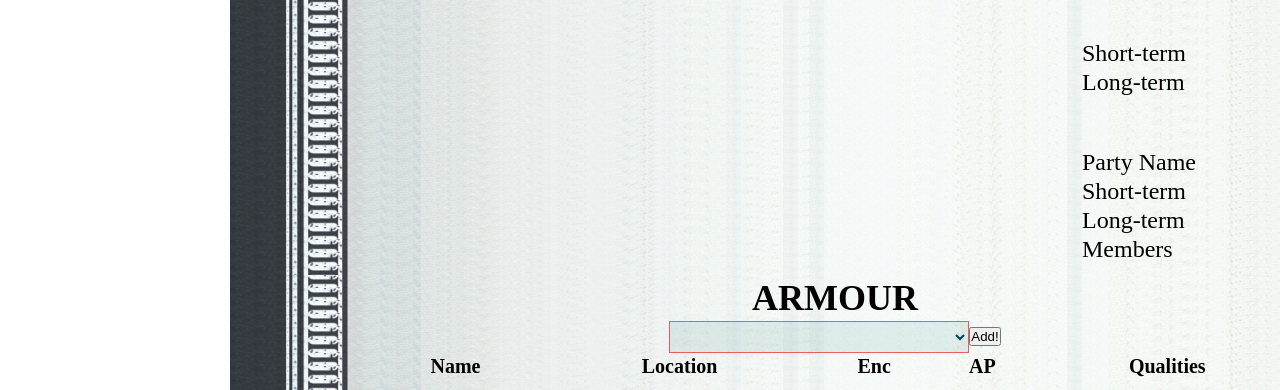
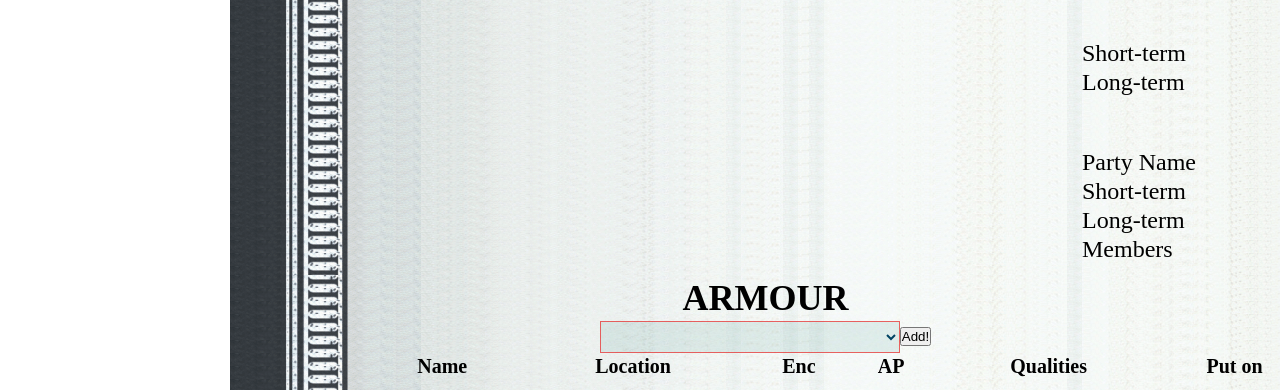
Before and after one commit to asarbs/WarhammerFantasyRoleplayVirtualGM, a Django app: page /wfrpg_gm/viewCharacter/1 in a window 1280 px wide. Shown: the part 966-1356 px from the top of the page. Run offline with Django 3.2, Linux system fonts and the light colour scheme; a user stored in the database is signed in; tables that the repository leaves empty hold one stand-in row (values such as "Sample post"); lists and menus that the app fills with data are empty; some web fonts are replaced.

Commit message:
select armour and update armour point on diagram

```diff
--- a/WarhammerFantasyRoleplayVirtualGM_site/WarhammerFantasyRoleplayVirtualGM_app/templates/viewCharacter.html
+++ b/WarhammerFantasyRoleplayVirtualGM_site/WarhammerFantasyRoleplayVirtualGM_app/templates/viewCharacter.html
@@ -463,6 +463,9 @@
                 <th>
                     Qualities
                 </th>
+                <th>
+                    Put on
+                </th>
             </tr>
         </table>
         <div class="sheer2_left_bottom">
@@ -562,13 +565,13 @@
     </div>
     <div class="sheer2_right">
         <div class="sheet2_ap">
-            <input type="text" id="head" name="fname">
-            <input type="text" id="left_arm" name="fname">
-            <input type="text" id="right_arm" name="fname">
-            <input type="text" id="body" name="fname">
-            <input type="text" id="left_leg" name="fname">
-            <input type="text" id="right_leg" name="fname">
-            <input type="text" id="shield" name="fname">
+            <input type="text" id="armour_put_on_head" name="fname">
+            <input type="text" id="armour_put_on_left_arm" name="fname">
+            <input type="text" id="armour_put_on_right_arm" name="fname">
+            <input type="text" id="armour_put_on_body" name="fname">
+            <input type="text" id="armour_put_on_left_leg" name="fname">
+            <input type="text" id="armour_put_on_right_leg" name="fname">
+            <input type="text" id="armour_put_on_shield" name="fname">
         </div>
         <div class="sheet2_wounds">
             <table border="0">
--- a/WarhammerFantasyRoleplayVirtualGM_site/static/main.css
+++ b/WarhammerFantasyRoleplayVirtualGM_site/static/main.css
@@ -425,26 +425,22 @@
     font-size: 150%;
     text-align: center;
 }
-
 div#main div.character_sheet div.characteristics input {
     height: 52px;
     width: 53px;
     position: relative;
     text-align: center;
 }
-
 div#main div.character_sheet div.right {
     /* background-color: #469933; */
     width: 700px;
     margin-left: 840px;
 }
-
 div#main div.character_sheet div.right div.fate_resistance_exp {
     /* background-color: #d9c721; */
     width: 700px;
     position:relative
 }
-
 div#main div.character_sheet div.right div.fate_resistance_exp div.fate {
     /* background-color: #10d010; */
     width: 150px;
@@ -473,13 +469,11 @@
     width: 43px;
     position: relative;
 }
-
 div#main div.character_sheet div.right div.fate_resistance_exp div.resilience {
     /* background-color: #9c23ba; */
     width: 320px;
     float: left;
 }
-
 div#main div.character_sheet div.right div.fate_resistance_exp div.resilience table {
     width: 140px;
     margin-left: 10px;
@@ -504,7 +498,6 @@
     width: 43px;
     position: relative;
 }
-
 div#main div.character_sheet div.right div.fate_resistance_exp div.resilience table tr td input#resilience_resilience {
     height: 37px;
     width: 105px;
@@ -517,13 +510,11 @@
     height: 37px;
     width: 110px;
 }
-
 div#main div.character_sheet div.right div.fate_resistance_exp div.experience {
     /* background-color: #993333; */
     width: 230px;
     float: left;
 }
-
 div#main div.character_sheet div.right div.fate_resistance_exp div.experience table {
     width: 140px;
     margin-left: 12px;
@@ -588,7 +579,6 @@
 div#main div.character_sheet div.right div.movement table tr td input {
     position: relative;
 }
-
 div#main div.character_sheet div.right div.movement table tr td input#movement_movement {
     height: 37px;
     width: 90px;
@@ -602,7 +592,6 @@
     height: 37px;
     width: 90px;
 }
-
 div#main div.character_sheet div.basic_skills {
     /* background-color: #993333; */
     width: 700px;
@@ -654,11 +643,9 @@
     width: 32px;
     position: relative;
 }
-
 div#main div.character_sheet div.talents_ambitions_party {
     margin-left: 840px;
 }
-
 div#main div.character_sheet div.talents {
     /* background-color: #993333; */
     width: 700px;
@@ -756,7 +743,6 @@
     /* background-color: #ddd91f; */
     width: 940px;
 }
-
 div#main div.character_sheet div.sheer2_left table.armour tr.block_name {
     font-size: 36px;
     text-align: center;
@@ -764,6 +750,12 @@
 div#main div.character_sheet div.sheer2_left table.armour tr.block_header {
     font-size: 20px;
     text-align: center;
+}
+div#main div.character_sheet div.sheer2_left table.armour tr.block_body td input.armour_put_on {
+    width: 18px;
+    height: 18px;
+    background: #22282e9f;
+    color: #004363;
 }
 
 div#main div.character_sheet div.sheer2_left div.sheer2_left_bottom {
@@ -882,42 +874,41 @@
     height: 50px;
 }
 
-div#main div.character_sheet div.sheer2_right div.sheet2_ap input#head {
+div#main div.character_sheet div.sheer2_right div.sheet2_ap input#armour_put_on_head {
     margin-left: 46px;
     margin-top: 120px;
     position: absolute;
 }
-div#main div.character_sheet div.sheer2_right div.sheet2_ap input#left_arm {
+div#main div.character_sheet div.sheer2_right div.sheet2_ap input#armour_put_on_left_arm {
     margin-left: 355px;
     margin-top: 190px;
     position: absolute;
 }
-div#main div.character_sheet div.sheer2_right div.sheet2_ap input#right_arm {
+div#main div.character_sheet div.sheer2_right div.sheet2_ap input#armour_put_on_right_arm {
     margin-left: 45px;
     margin-top: 280px;
     position: absolute;
 }
-div#main div.character_sheet div.sheer2_right div.sheet2_ap input#body {
+div#main div.character_sheet div.sheer2_right div.sheet2_ap input#armour_put_on_body {
     margin-left: 358px;
     margin-top: 358px;
     position: absolute;
 }
-div#main div.character_sheet div.sheer2_right div.sheet2_ap input#left_leg {
+div#main div.character_sheet div.sheer2_right div.sheet2_ap input#armour_put_on_left_leg {
     margin-left: 358px;
     margin-top: 552px;
     position: absolute;
 }
-div#main div.character_sheet div.sheer2_right div.sheet2_ap input#right_leg {
+div#main div.character_sheet div.sheer2_right div.sheet2_ap input#armour_put_on_right_leg {
     margin-left: 45px;
     margin-top: 455px;
     position: absolute;
 }
-div#main div.character_sheet div.sheer2_right div.sheet2_ap input#shield {
+div#main div.character_sheet div.sheer2_right div.sheet2_ap input#armour_put_on_shield {
     margin-left: 45px;
     margin-top: 590px;
     position: absolute;
 }
-
 div#main div.character_sheet div.sheer2_right div.sheet2_wounds {
 
 }
--- a/WarhammerFantasyRoleplayVirtualGM_site/static/view_character.js
+++ b/WarhammerFantasyRoleplayVirtualGM_site/static/view_character.js
@@ -183,6 +183,7 @@
     #armour_points
     #qualities_and_flaws
     #is_in_inventory
+    #put_on
     constructor(id, name, armour_type, price, encumbrance, availability, penalty, locations, armour_points, qualities_and_flaws, is_in_inventory) {
         this.#id = id;
         this.#name = name;
@@ -195,9 +196,9 @@
         this.#armour_points = armour_points;
         this.#qualities_and_flaws = qualities_and_flaws;
         this.#is_in_inventory = is_in_inventory
+        this.#put_on = false;
         console.log("Create Armour:" + this.name + "; this.#is_in_inventory:"+this.#is_in_inventory);
     }
-
     set name(name) {
         if(typeof name === "string")
             this.#name = name;
@@ -264,6 +265,23 @@
             throw "Armour ["+this.#name+"].is_in_inventory = " + is_in_inventory + " is not boolean";
         }
     }
+    set put_on(put_on) {
+        if(typeof put_on === "boolean" ){
+            if(this.#put_on != put_on){
+                this.#put_on = put_on;
+                console.log("Armour.put_on: name="+this.name+"; put_on="+this.#put_on)
+                this.put_on_update_ui();
+            } else {
+                console.log("Armour.put_on: name="+this.name+"; #put_on="+this.#put_on+"; put_on="+put_on)
+            }
+        }
+        else {
+            throw "Armour ["+this.#name+"].put_on = " + put_on + " is not boolean";
+        }
+    }
+    get put_on() {
+        return this.#put_on;
+    }
 
     get id() {
         return this.#id;
@@ -297,6 +315,66 @@
     }
     get is_in_inventory() {
         return this.#is_in_inventory
+    }
+
+    try_put_off(locations) {
+        var arr_locations = locations.split(", ")
+        var item_locations = this.locations.split(", ")
+        for(var i = 0; i < arr_locations.length; i++) {
+            if(item_locations.includes(arr_locations[i])){
+                this.put_on = false
+            }
+        }
+
+    }
+
+    put_on_update_ui() {
+        if(this.is_in_inventory == false) {
+            return
+        }
+        console.log("Armour.put_on_update_ui: name="+this.name+"; put_on="+this.put_on + "; #locations="+this.#locations)
+        if(this.put_on == true) {
+            $("input#armour_put_on_checkbox__"+this.#id).prop( "checked", true );
+
+            if(this.#locations == "Head") {
+                $("input#armour_put_on_head").val(this.armour_points)
+            } else if(this.#locations == "Arms") {
+                $("input#armour_put_on_left_arm").val(this.armour_points)
+                $("input#armour_put_on_right_arm").val(this.armour_points)
+            } else if(this.#locations == "Arms, Body") {
+                $("input#armour_put_on_left_arm").val(this.armour_points)
+                $("input#armour_put_on_right_arm").val(this.armour_points)
+                $("input#armour_put_on_body").val(this.armour_points)
+            } else if(this.#locations == "Body") {
+                $("input#armour_put_on_body").val(this.armour_points)
+            } else if(this.#locations == "Legs") {
+                $("input#armour_put_on_left_leg").val(this.armour_points)
+                $("input#armour_put_on_right_leg").val(this.armour_points)
+            } else if(this.#locations == "Shield") {
+                $("input#armour_put_on_shield").val(this.armour_points)
+            }
+        } else if(this.put_on == false) {
+            $("input#armour_put_on_checkbox__"+this.#id).prop( "checked", false );
+
+            if(this.#locations == "Head") {
+                $("input#armour_put_on_head").val (" ")
+            } else if(this.#locations == "Arms") {
+                $("input#armour_put_on_left_arm").val (" ")
+                $("input#armour_put_on_right_arm").val (" ")
+            } else if(this.#locations == "Arms, Body") {
+                $("input#armour_put_on_left_arm").val (" ")
+                $("input#armour_put_on_right_arm").val (" ")
+                $("input#armour_put_on_body").val (" ")
+            } else if(this.#locations == "Body") {
+                $("input#armour_put_on_body").val (" ")
+            } else if(this.#locations == "Legs") {
+                $("input#armour_put_on_left_leg").val (" ")
+                $("input#armour_put_on_right_leg").val (" ")
+            } else if(this.#locations == "Shield") {
+                $("input#armour_put_on_shield").val (" ")
+            }
+        }
+
     }
 
     updateUI() {
@@ -308,8 +386,10 @@
             new_row += '<td id="armour_encumbrance__'+this.#id+'" class="center">'+this.#encumbrance+'</td>'
             new_row += '<td id="armour_armour_points__'+this.#id+'" class="center">'+this.#armour_points+'</td>'
             new_row += '<td id="armour_qualities__'+this.#id+'" class="center">'+this.#qualities_and_flaws+'</td>'
+            new_row += '<td id="armour_put_on__'+this.#id+'" class="center"><input type="checkbox" id="armour_put_on_checkbox__'+this.#id+'" name="armour_put_on__'+this.#id+'" class="armour_put_on" armour_id="'+this.#id+'"></td>'
             new_row += '</tr>'
             $("table#armour").append(new_row)
+            $("input[type='checkbox']#armour_put_on_checkbox__"+this.#id).on("change", put_on_armour);
         } else {
             console.log("Armour NOT updateUI: "+ this.name +" is_in_inventory:"+this.#is_in_inventory);
         }
@@ -1822,6 +1902,21 @@
         $("input#encumbrance_total").val(trapping_enc_sum + armour_enc_sum + weapons_enc_sum)
 
     }
+    put_on_armour(armour_id, checked) {
+        var a
+        $.each(this.#armour, function(i, item) {
+            if(item.id == armour_id) {
+                a = item
+            }
+        });
+
+        $.each(this.#armour, function(i, item) {
+            item.try_put_off(a.locations)
+        });
+
+        a.put_on = checked;
+        a.put_on_update_ui();
+    }
 };
 
 const characterParameters = new CharacterParameters();
@@ -1910,6 +2005,7 @@
             $("select").prop("readonly", true);
             characterParameters.updateEncumbrance();
             turon_on_edit();
+            $("input[type='checkbox'].armour_put_on").on("change", put_on_armour);
         }
     });
 }
@@ -1960,6 +2056,7 @@
     $("input#characteristics_fel_advances").prop("readonly", false);
     $("input.skills_adv").prop("readonly", false);
     $("input.talents_adv").prop("readonly", false);
+    $("input.armour_put_on").prop("readonly", false);
 
     $("input#characteristics_ws_advances ").on("change",  updateCharacteristics);
     $("input#characteristics_bs_advances ").on("change", updateCharacteristics);
@@ -1974,21 +2071,28 @@
     $("input.skills_adv").on("change", updateSkill);
     $("input.talents_adv").on("change", updateSkill);
 }
-
 function armour_add() {
     var armour_to_add = $("select#add_armour").val()
     console.log("armour_add: "+ armour_to_add);
     characterParameters.armour_add(armour_to_add);
+    characterParameters.updateEncumbrance();
 }
 function weapon_add() {
     var weapon_to_add = $("select#add_weapon").val()
     console.log("add_weapon: "+ weapon_to_add);
     characterParameters.add_weapon(weapon_to_add);
+    characterParameters.updateEncumbrance();
 }
 function spell_add() {
     var spell_to_add = $("select#add_spell").val()
     console.log("add_spell: "+ spell_to_add);
     characterParameters.add_spell(spell_to_add);
+    characterParameters.updateEncumbrance();
+}
+
+function put_on_armour() {
+    console.log("put_on_armour: id:"+$(this).attr('armour_id') + " checked="+$(this).prop('checked'))
+    characterParameters.put_on_armour($(this).attr('armour_id'), $(this).prop('checked'));
 }
 
 function main() {
@@ -2009,5 +2113,6 @@
     $("button#armour_add_button").click(armour_add);
     $("button#weapon_add_button").click(weapon_add);
     $("button#spells_add_button").click(spell_add);
+    $("input[type='checkbox'].armour_put_on").on("change", put_on_armour);
 
 }
```
